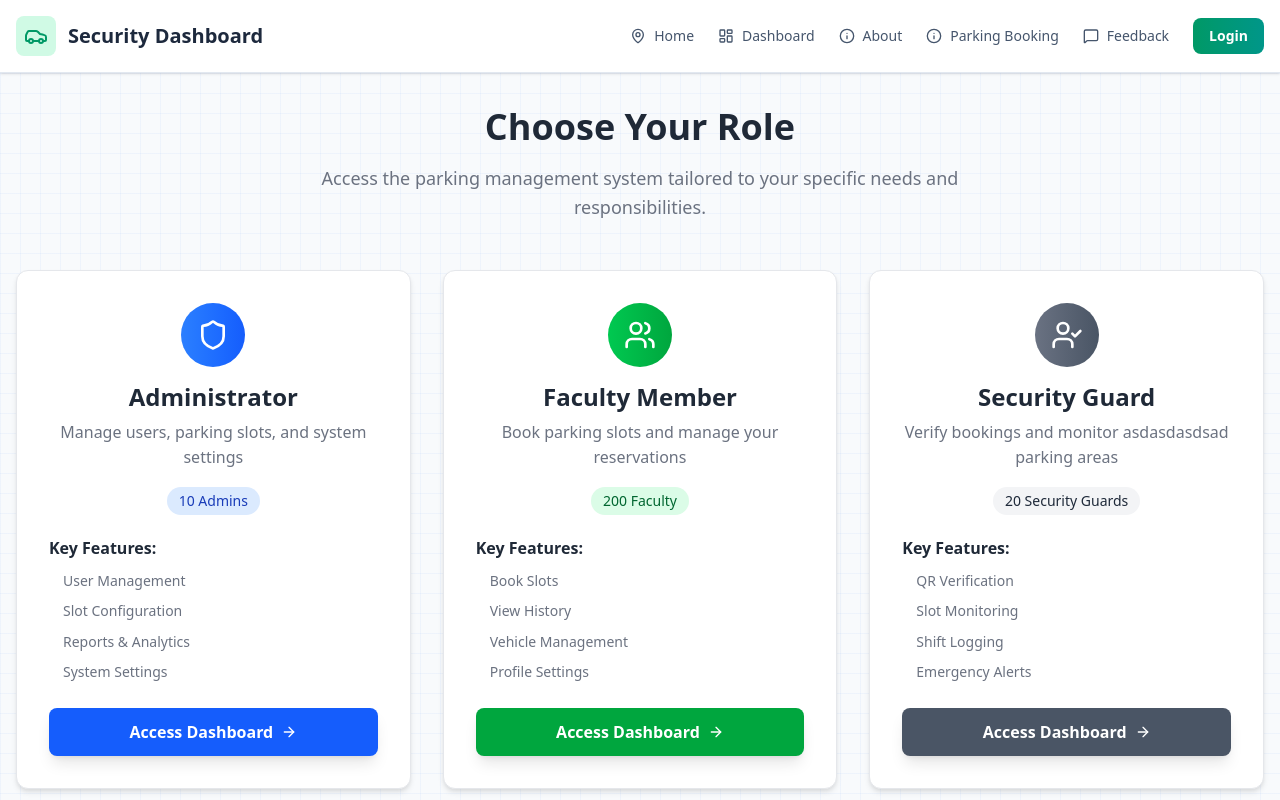
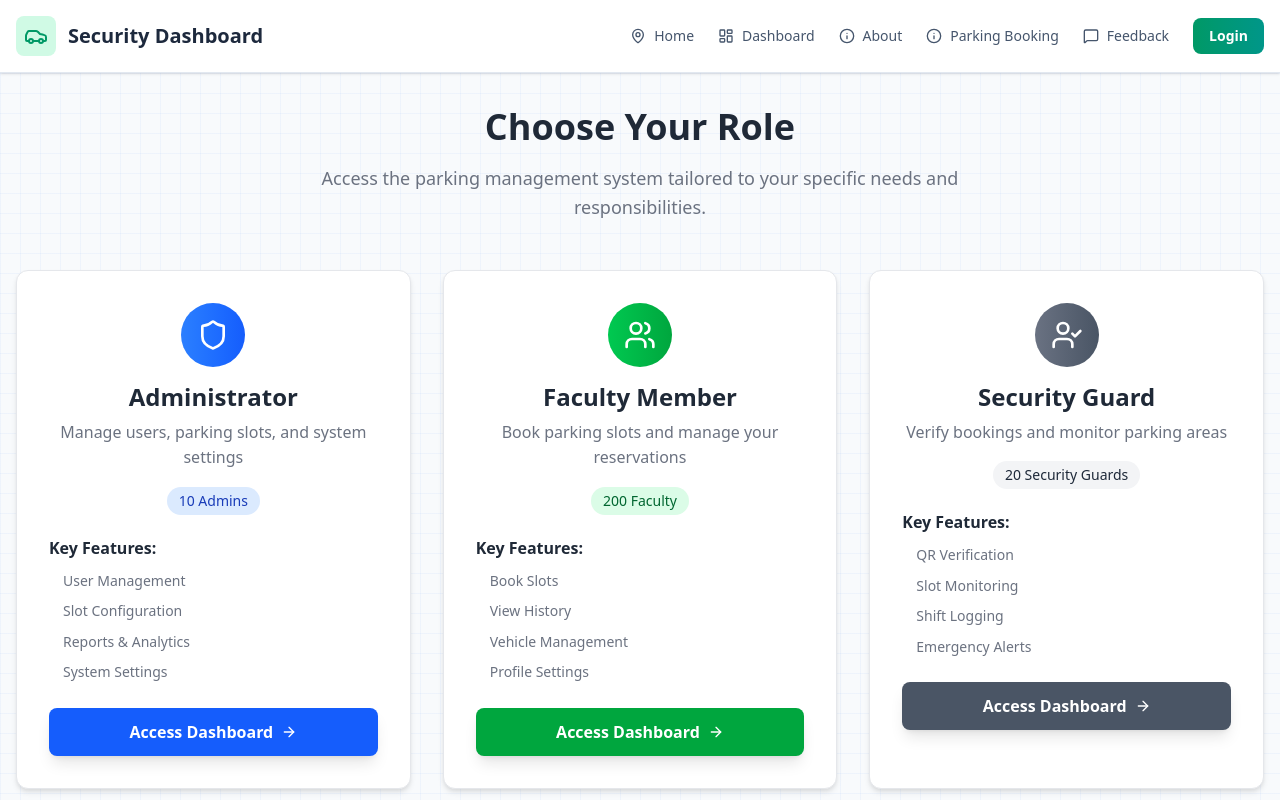
Before and after one commit to anup4747/kkw-web-park, a Next.js app in the folder client/: page /role-selector in a window 1280 px wide. Shown: the top 800 px of the page. Built offline with nearby package versions, Linux system fonts and the light colour scheme.

Commit message:
some change in adminslidebar, adminDashboard, securitytheme

```diff
--- a/client/src/app/role-selector/page.tsx
+++ b/client/src/app/role-selector/page.tsx
@@ -26,7 +26,7 @@ export default function RoleSelector() {
     },
     {
       title: 'Security Guard',
-      description: 'Verify bookings and monitor asdasdasdsad parking areas',
+      description: 'Verify bookings and monitor parking areas',
       icon: UserCheck,
       color: 'gray',
       href: '/security/dashboard',
```
